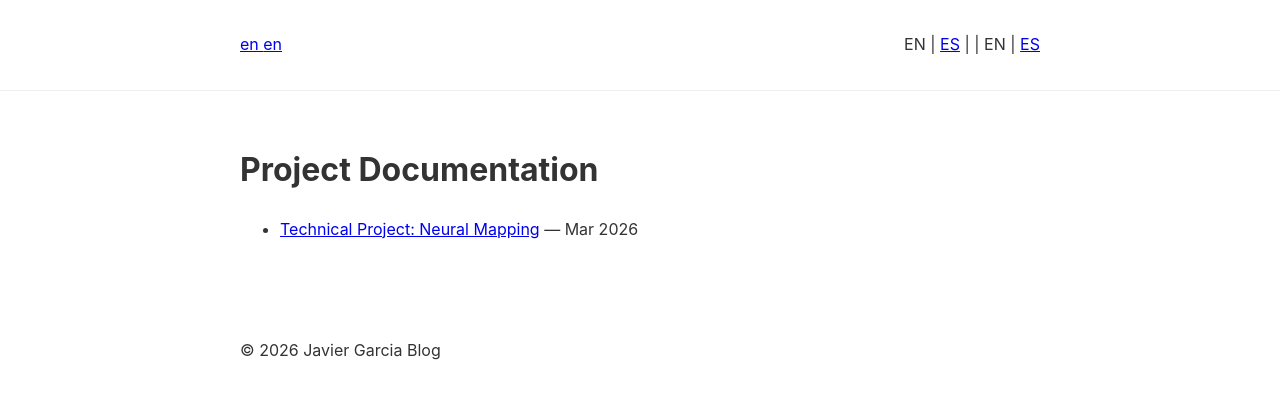
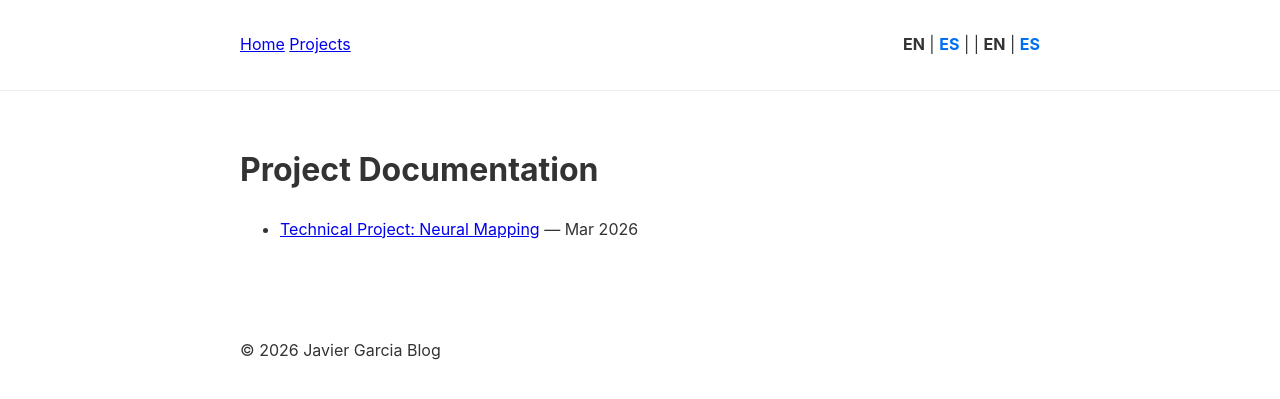
Before and after one commit to oviwanazul124/oviwanazul124.github.io, a Jekyll site: the page built from en/posts.html, in a window 1280 px wide. Shown: the top 399 px of the page. Built offline with Jekyll 4.4.1, drawn with Linux system fonts in a browser that asks for light colours.

```diff
--- a/_layouts/default.html
+++ b/_layouts/default.html
@@ -22,27 +22,23 @@
     <header>
       <nav class="container">
         <div class="nav-links">
-          <a href="{{ '/' | append: page.lang | append: '/' | relative_url}}">
-            {{ page.lang = 'es' ? 'Inicio' : 'Home'}}
-          </a>
-          <a
-            href="{{ '/ | append: page.lang | append: '/posts/' | relative_url }}"
-          >
-            {{ page.lang == 'es' ? 'Proyectos' : 'Posts' }}
-          </a>
+          {% if page.lang == 'es' %}
+          <a href="{{ '/es/' | relative_url }}">Inicio</a>
+          <a href="{{ '/es/posts/' | relative_url }}">Proyectos</a>
+          {% else %}
+          <a href="{{ '/en/' | relative_url }}">Home</a>
+          <a href="{{ '/en/posts/' | relative_url }}">Projects</a>
+          {% endif %}
         </div>
         <div class="lang-switch">
-          <div class="lang-switch">
-            {% assign translations = site.posts | concat: site.pages | where:
-            "lang_ref", page.lang_ref %} {% for version in translations %} {% if
-            version.lang == page.lang %}
-            <span class="current-lang">{{ version.lang | upcase }}</span>
-            {% else %}
-            <a href="{{ version.url | relative_url }}"
-              >{{ version.lang | upcase }}</a
-            >
-            {% endif %} {% unless forloop.last %} | {% endunless %} {% endfor %}
-          </div>
+          {% assign versions = site.posts | concat: site.pages | where:
+          "lang_ref", page.lang_ref %} {% if versions.size > 1 %} {% for v in
+          versions %} {% if v.lang == page.lang %}
+          <strong>{{ v.lang | upcase }}</strong>
+          {% else %}
+          <a href="{{ v.url | relative_url }}">{{ v.lang | upcase }}</a>
+          {% endif %} {% unless forloop.last %} | {% endunless %} {% endfor %}
+          {% endif %}
         </div>
       </nav>
     </header>
--- a/assets/css/styles.css
+++ b/assets/css/styles.css
@@ -30,7 +30,7 @@ nav {
   align-items: center;
 }
 
-.langSwitch a {
+.lang-switch a {
   text-decoration: none;
   font-weight: bold;
   color: var(--accent);
```
